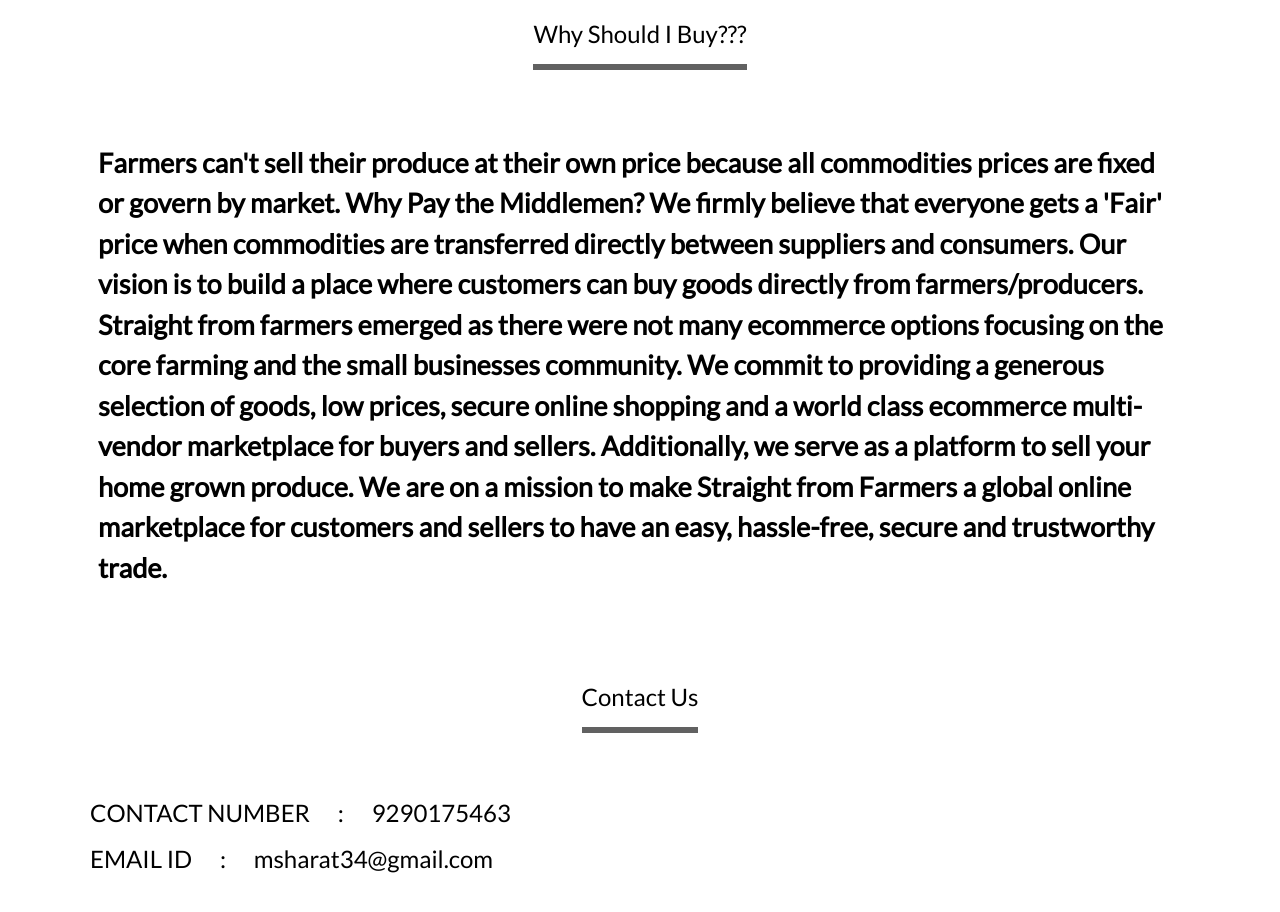
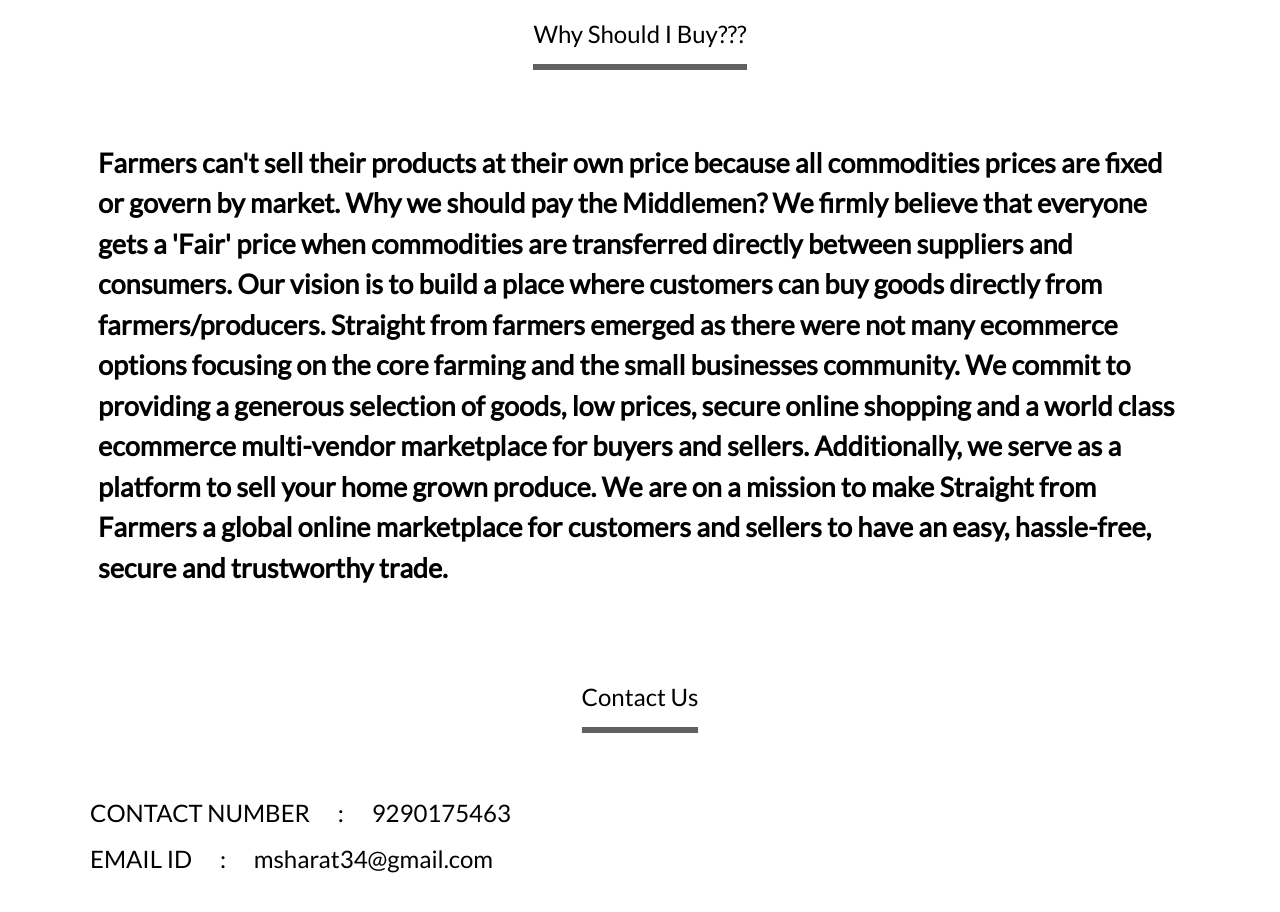
Before and after one commit to sharath6399/NO_MEDIATERS, a plain HTML site: page index.html in a window 1280 px wide. Shown: the part 3083-3995 px from the top of the page. Drawn offline with nearby package versions, Linux system fonts and the light colour scheme.

Commit message:
Update index.html

```diff
--- a/index.html
+++ b/index.html
@@ -181,8 +181,8 @@
     </div>
 
 
-<p style="font-size: 27px;"><b>Farmers can't sell their produce at their own price because all commodities prices are fixed or govern by market.
-  Why Pay the Middlemen? We firmly believe that everyone gets a 'Fair' price when commodities are transferred directly between suppliers and consumers.
+<p style="font-size: 27px;"><b>Farmers can't sell their products at their own price because all commodities prices are fixed or govern by market.
+  Why we should pay the Middlemen? We firmly believe that everyone gets a 'Fair' price when commodities are transferred directly between suppliers and consumers.
   Our vision is to build a place where customers can buy goods directly from farmers/producers.
   Straight from farmers emerged as there were not many ecommerce options focusing on the core farming and the small businesses community.
   We commit to providing a generous selection of goods, low prices, secure online shopping and a world class ecommerce multi-vendor marketplace for buyers and sellers.
```
